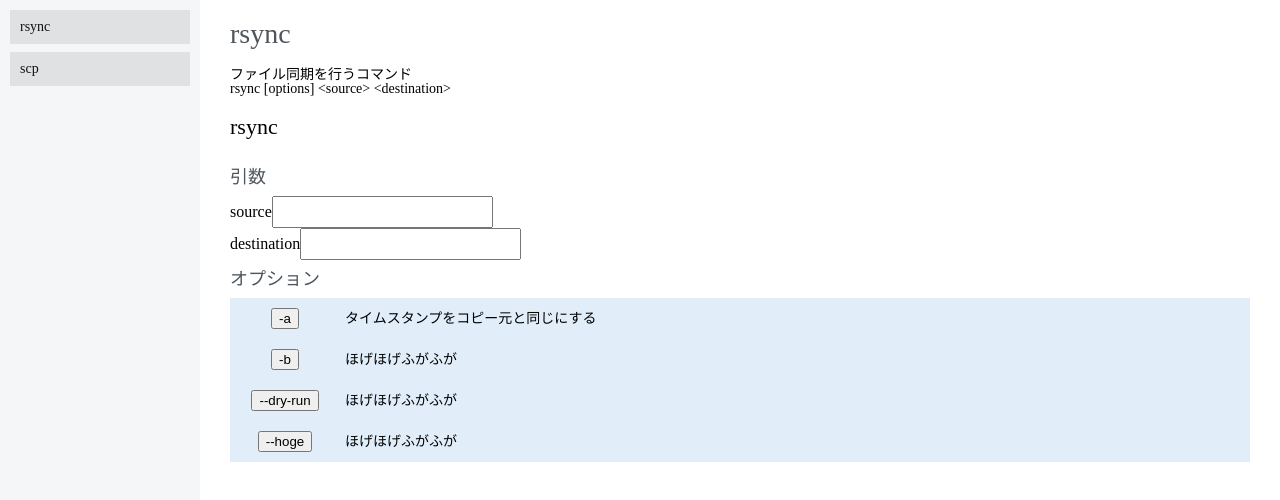
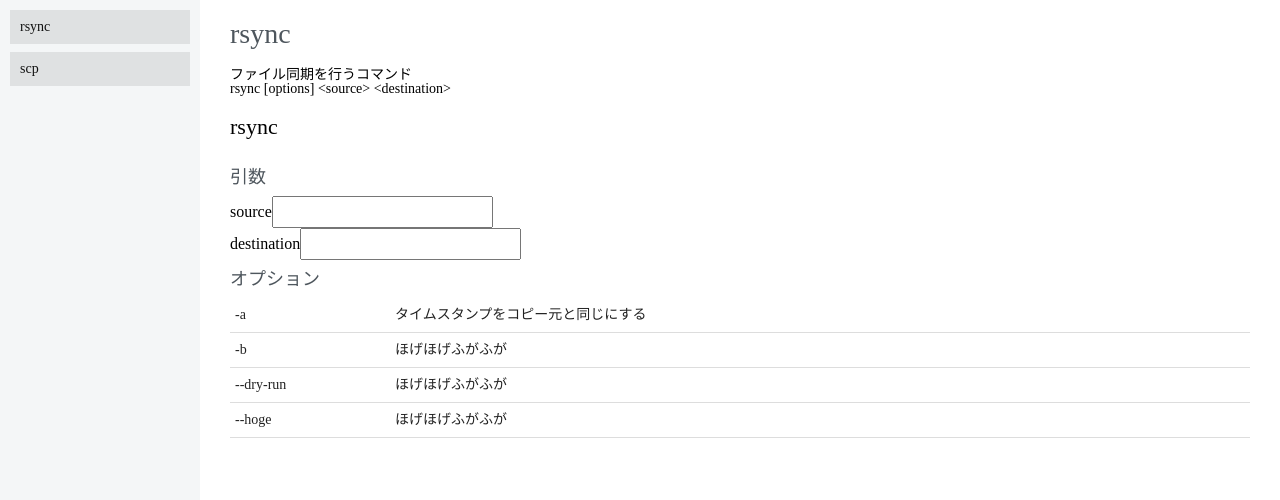
Before and after one commit to hogesuke/linux-command-generator, an Angular app: page /commands/rsync in a window 1280 px wide. Shown: the top 500 px of the page. Built offline with nearby package versions, Linux system fonts and the light colour scheme.

Commit message:
オプション一覧のstyleを修正

```diff
--- a/src/app/commands/command/command.component.html
+++ b/src/app/commands/command/command.component.html
@@ -27,8 +27,8 @@
   <h3>オプション</h3>
   <table class="option-table">
     <tbody>
-    <tr *ngFor="let option of command.options">
-      <td class="option-name"><button (click)="command.optionHolder.push(option)">{{ option.name }}</button></td>
+    <tr *ngFor="let option of command.options" (click)="command.optionHolder.push(option)">
+      <td class="option-name">{{ option.name }}</td>
       <td>{{ option.description }}</td>
     </tr>
     </tbody>
--- a/src/app/commands/command/command.component.scss
+++ b/src/app/commands/command/command.component.scss
@@ -14,14 +14,22 @@ input {
 
 .option-table {
   width: 100%;
+  color: rgba(0, 0, 0, 0.87);
+
+  tr {
+    border-bottom: solid 1px #ddd;
+
+    &:hover {
+      background-color: rgba(0, 78, 252, 0.05);
+      cursor: pointer;
+    }
+  }
 
   td {
     padding: 10px 5px;
-    background-color: #e1eefa;
   }
 
   .option-name {
-    width: 100px;
-    text-align: center;
+    width: 150px;
   }
 }
```
